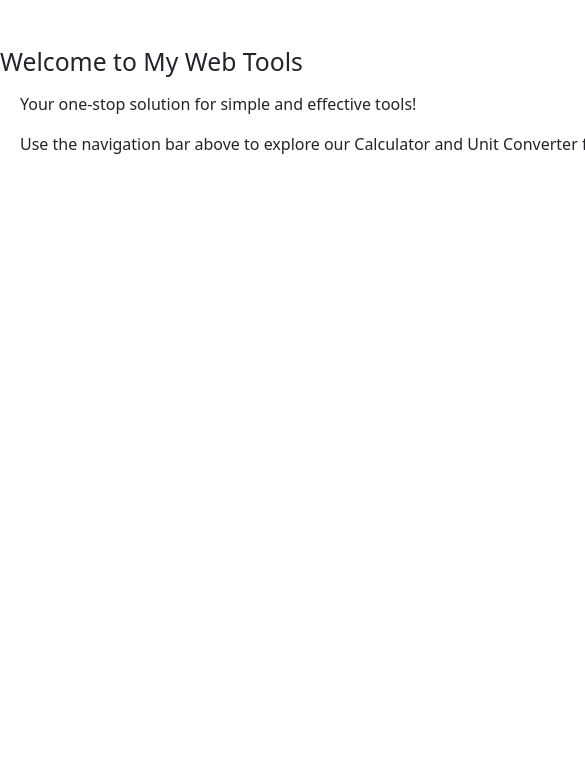
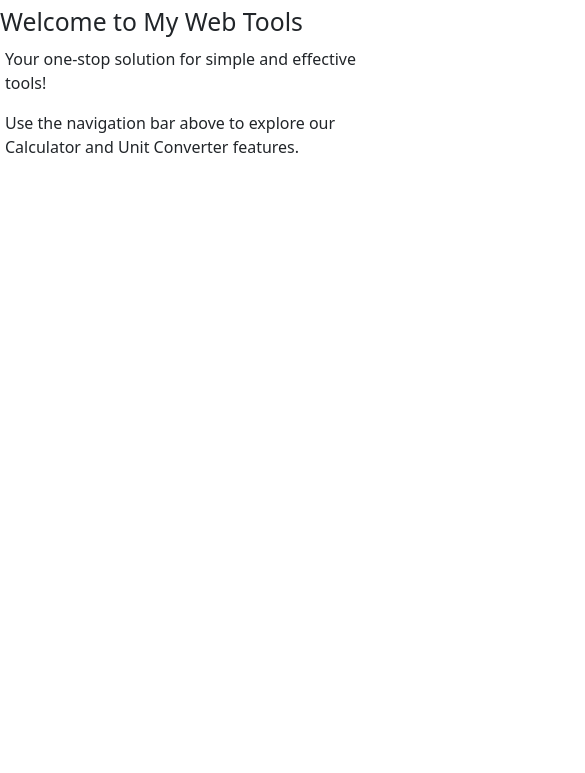
Before and after one commit to YaseenIjaz/Calculator, a plain HTML site: page index.html in a window 390 px wide. Shown: the part 71-844 px from the top of the page, 585 px wide, since content can reach past the window. Drawn offline with nearby package versions, Linux system fonts and the light colour scheme.

Commit message:
added media query for default page

```diff
--- a/index.html
+++ b/index.html
@@ -96,7 +96,35 @@
             color: #B1382D;
         }
 
+        @media (max-width: 1024px) {
+        .welcome {
+            width: 90%;
+            margin: 20px auto;
+            }
+        }
+
+    @media (max-width: 768px) {
+        .welcome {
+            width: 95%;
+            margin: 15px auto;
+        }
+
+        .welcome p {
+            margin-left: 10px;
+        }
+    }
         @media (max-width: 480px) {
+
+            .welcome {
+            width: 100%;
+            margin: 10px auto;
+            }
+
+            .welcome p {
+                margin-left: 5px;
+                margin-top: 10px;
+            }
+
             #wrapper {
                 width: 80%;
                 padding: 10px;
```
